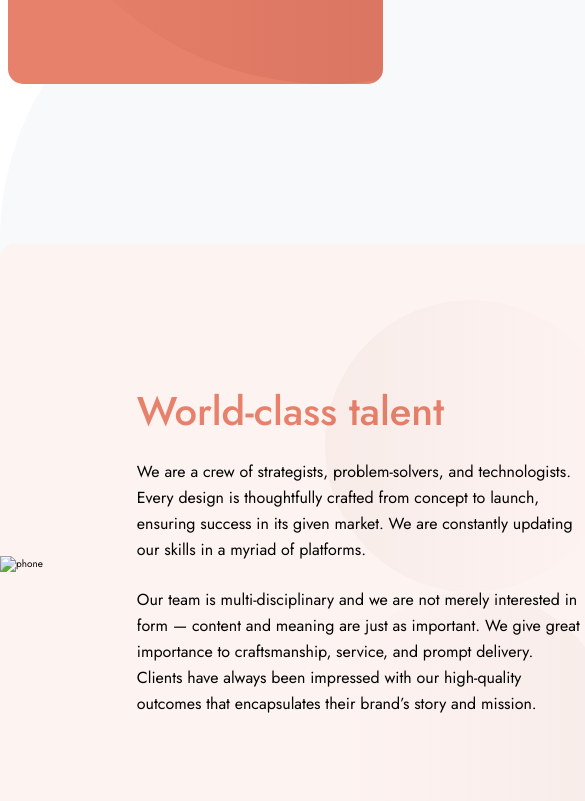
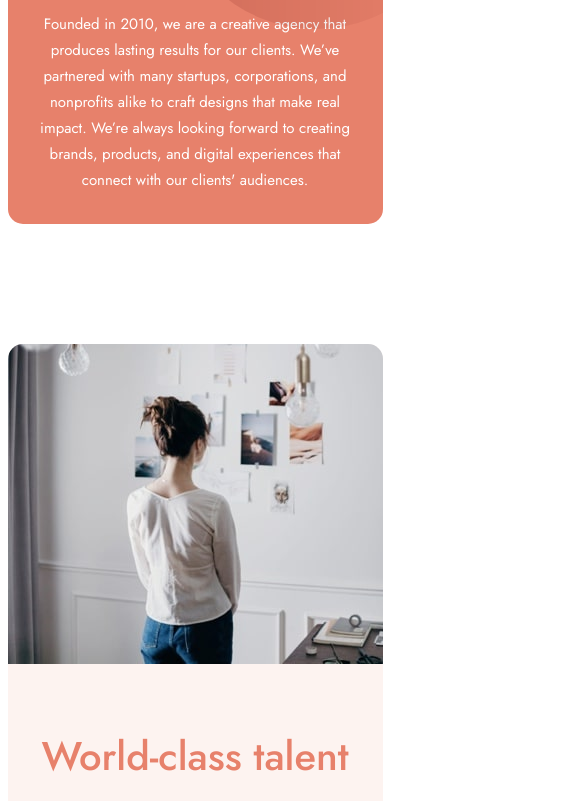
Before and after one commit to ruinedturnip/designo_frontendMentor, a website built with Parcel: page about.html in a window 390 px wide. Shown: the part 532-1333 px from the top of the page, 585 px wide, since content can reach past the window. Built offline with nearby package versions, Linux system fonts and the light colour scheme.

Commit message:
about page mobile and tablet edits

```diff
--- a/about.html
+++ b/about.html
@@ -15,6 +15,7 @@
       rel="stylesheet"
     />
     <link rel="stylesheet" href="css/style.css" />
+    <script defer src="script.js"></script>
     <title>Frontend Mentor | Designo Agency Website Challenge</title>
   </head>
   <body>
@@ -26,9 +27,9 @@ NAV
 --------------------------- -->
 
 <nav class="nav container">
+
   <div class="nav__box--left">
     <a href="index.html">
-
       <img
         src="/assets/shared/desktop/logo-dark.png"
         alt="Logo"
@@ -37,7 +38,8 @@ NAV
       />
     </a>
   </div>
-        <div class="nav__box--right">
+
+  <div class="nav__box--right" id="desktopNav">
     <li class="nav__link">
       <a href="about.html" class="nav__link--item">Our Company</a>
     </li>
@@ -48,6 +50,29 @@ NAV
       <a href="contact.html" class="nav__link--item">Contact</a>
     </li>
   </div>
+
+  <div class="mobile__nav hide" id="mobileNav">
+    <div class="mobile__navBars hide" id="menu-bar">
+      <div class="mobile__navBar navBar--1 "></div>
+      <div class="mobile__navBar navBar--2 "></div>
+      <div class="mobile__navBar navBar--3 "></div>
+    </div>
+   </div>
+   <div class="mobile__nav--overlay hide" id="overlay">
+
+    <div class="mobile__nav--overlay__links">
+      <li class="mobile__nav__link" id="nav-1">
+        <a href="about.html" class="mobile__nav__link--item">Our Company</a>
+      </li>
+      <li class="mobile__nav__link" id="nav-2">
+        <a href="locations.html" class="mobile__nav__link--item">Locations</a>
+      </li>
+      <li class="mobile__nav__link" id="nav-3">
+        <a href="contact.html" class="mobile__nav__link--item">Contact</a>
+      </li>
+    </div>
+  </div>
+
 </nav>
 
       <!-- --------------------------
@@ -69,7 +94,7 @@ Header
         <div class="about__hero__imgbox">
           <picture class="about__hero__img">
             <source
-              media="(min-width:1100px)"
+              media="(min-width:1200px)"
               srcset="/assets/about/desktop/image-about-hero.jpg"
               alt="hero image - people at a desk"
             />
@@ -80,7 +105,7 @@ Header
             />
             <source
               media="(max-width:599px)"
-              srcset="/assets/home/desktop/image-about-hero.png"
+              srcset="/assets/about/mobile/image-about-hero.jpg"
               alt="hero image - people at a desk"
             />
             <img src="/assets/about/mobile/image-about-hero.jpg" alt="phone" />
@@ -98,7 +123,7 @@ CONTENT BOX
         <div class="about__content__imgbox">
           <picture class="about__content__img">
             <source
-              media="(min-width:1100px)"
+              media="(min-width:1200px)"
               srcset="/assets/about/desktop/image-world-class-talent.jpg"
               alt="World class talent"
             />
@@ -109,7 +134,7 @@ CONTENT BOX
             />
             <source
               media="(max-width:599px)"
-              srcset="/assets/home/desktop/image-world-class-talent.png"
+              srcset="/assets/about/mobile/image-world-class-talent.jpg"
               alt="World class talent"
             />
             <img
@@ -183,7 +208,7 @@ CONTENT BOX
   <div class="about__content__imgbox">
     <picture class="about__content__img">
       <source
-        media="(min-width:1100px)"
+        media="(min-width:1200px)"
         srcset="/assets/about/desktop/image-real-deal.jpg"
         alt="World class talent"
       />
@@ -194,7 +219,7 @@ CONTENT BOX
       />
       <source
         media="(max-width:599px)"
-        srcset="/assets/home/desktop/image-real-deal.png"
+        srcset="/assets/about/mobile/image-real-deal.jpg"
         alt="World class talent"
       />
       <img
--- a/sass/layouts/_content-box.scss
+++ b/sass/layouts/_content-box.scss
@@ -11,12 +11,30 @@
   overflow: hidden;
   position: relative;
 
+  @include a.respond(tab-land) {
+    flex-direction: column;
+    width: 689px;
+    height: 736px;
+  }
+
+  @include a.respond(phone) {
+    width: 375px;
+    height: 865px;
+  }
+
   &--2 {
     flex-direction: row-reverse;
+
+    @include a.respond(tab-land) {
+      flex-direction: column;
+    }
   }
 
   &__imgbox {
     z-index: 5;
+    @include a.respond(tab-land) {
+      height: 320px;
+    }
   }
 
   &__textbox {
@@ -25,9 +43,26 @@
     flex-direction: column;
     width: 44.5rem;
 
+    @include a.respond(tab-land) {
+      width: 572px;
+      margin-left: 0;
+      text-align: center;
+      margin-top: 68px;
+    }
+
+    @include a.respond(phone) {
+      width: 327px;
+    }
+
     &--2 {
       margin-left: 0;
       margin-right: 9.4rem;
+
+      @include a.respond(tab-land) {
+        margin-right: 0;
+        text-align: center;
+        margin-top: 68px;
+      }
     }
   }
 
--- a/sass/layouts/_footer.scss
+++ b/sass/layouts/_footer.scss
@@ -9,7 +9,7 @@
   @include a.respond(tab-land) {
     height: 423px;
   }
-  @include a.respond(tab-land) {
+  @include a.respond(phone) {
     height: 815px;
   }
 
--- a/sass/layouts/_hero.scss
+++ b/sass/layouts/_hero.scss
@@ -125,6 +125,16 @@
   display: flex;
   align-items: center;
 
+  @include a.respond(tab-land) {
+    flex-direction: column-reverse;
+    height: 632px;
+    align-items: space-between;
+  }
+
+  @include a.respond(phone) {
+    width: 375px;
+  }
+
   &::after {
     content: url("../../assets/about/desktop/bg-pattern-hero-about-desktop.svg");
     height: 64rem;
@@ -133,6 +143,18 @@
 
     bottom: 0;
     left: 0;
+
+    @include a.respond(tab-land) {
+      bottom: 110px;
+      left: -130px;
+    }
+
+    @include a.respond(phone) {
+      content: url("../../assets/shared/mobile/bg-pattern-design-pages-intro-mobile.svg");
+      height: 292px;
+      width: 292px;
+      bottom: 195px;
+    }
   }
 
   &__textbox {
@@ -141,6 +163,19 @@
     flex-direction: column;
     justify-content: center;
     margin-left: 95px;
+
+    @include a.respond(tab-land) {
+      width: 573px;
+      margin-left: 0;
+      text-align: center;
+      align-items: center;
+      height: 312px;
+    }
+
+    @include a.respond(phone) {
+      width: 327px;
+      height: 395px;
+    }
   }
 
   &__heading {
@@ -149,11 +184,23 @@
 
   &__text {
     width: 45.8rem;
+    @include a.respond(tab-land) {
+      width: 573px;
+    }
+
+    @include a.respond(phone) {
+      width: 327px;
+    }
   }
 
   &__imgbox {
     width: 476px;
     height: 480px;
     z-index: 3;
+    @include a.respond(tab-land) {
+      width: 100%;
+      height: 320px;
+      align-self: flex-start;
+    }
   }
 }
--- a/sass/layouts/_panel.scss
+++ b/sass/layouts/_panel.scss
@@ -3,6 +3,12 @@
 .panel {
   display: flex;
   gap: 3rem;
+
+  @include a.respond(tab-land) {
+    flex-direction: column;
+    align-items: center;
+    gap: 5.8rem;
+  }
   &__box {
     width: 35rem;
     display: flex;
@@ -13,6 +19,10 @@
   &__img {
     position: relative;
     margin-bottom: 4.8rem;
+
+    @include a.respond(tab-land) {
+      margin-bottom: 20px;
+    }
 
     &--1 {
       &::after {
--- a/sass/pages/_about.scss
+++ b/sass/pages/_about.scss
@@ -12,6 +12,10 @@
     top: 475px;
     left: 0;
     opacity: 50.23%;
+
+    @include a.respond(tab-land) {
+      display: none;
+    }
   }
   &::after {
     content: "";
@@ -24,10 +28,18 @@
     top: 215%;
     right: -400px;
     opacity: 50.23%;
+    @include a.respond(tab-land) {
+      display: none;
+    }
   }
 }
 
 .about__content {
   margin-top: 16rem;
   margin-bottom: 16rem;
+
+  @include a.respond(tab-land) {
+    margin-top: 12rem;
+    margin-bottom: 12rem;
+  }
 }
```
Also changed, not shown: css/style.css, 1 other file. Lines whose indentation alone changed are shown as unchanged.
